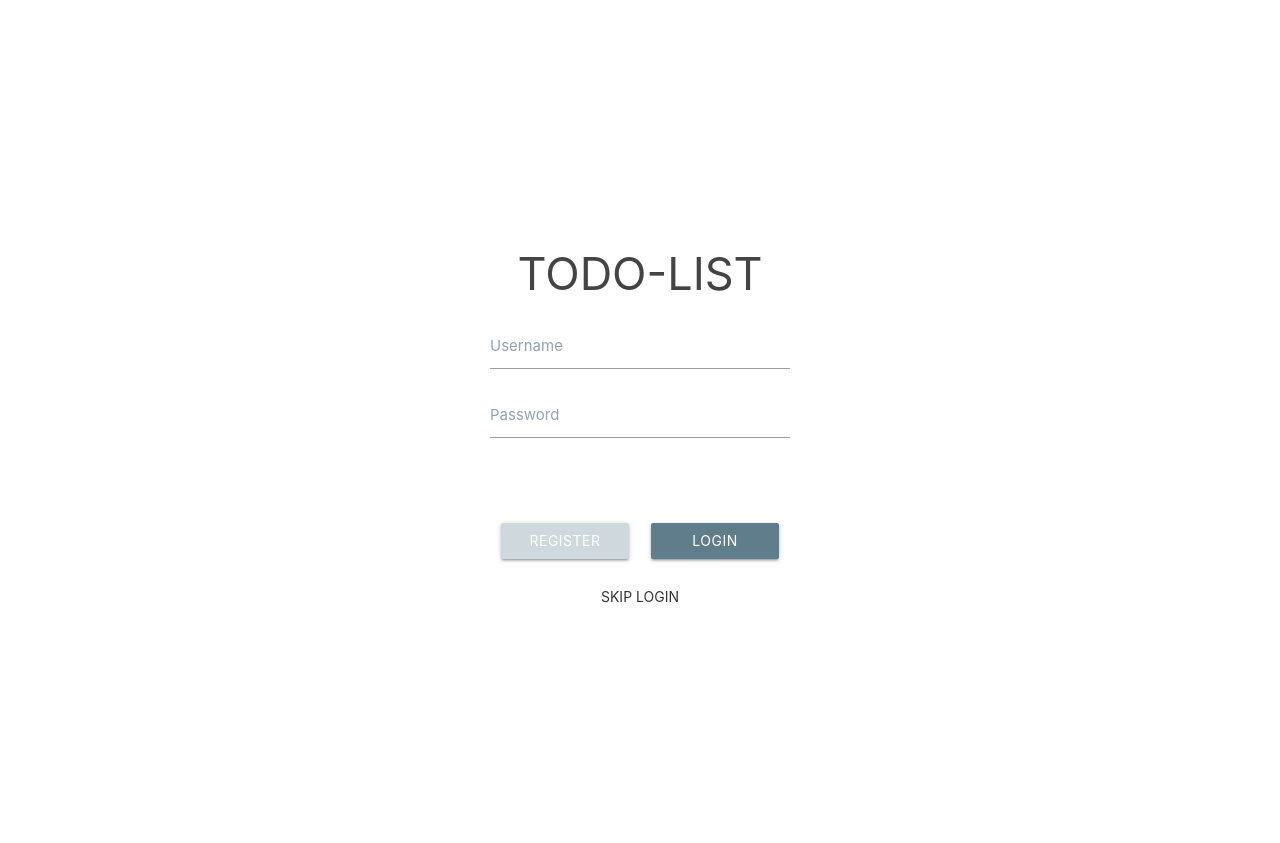
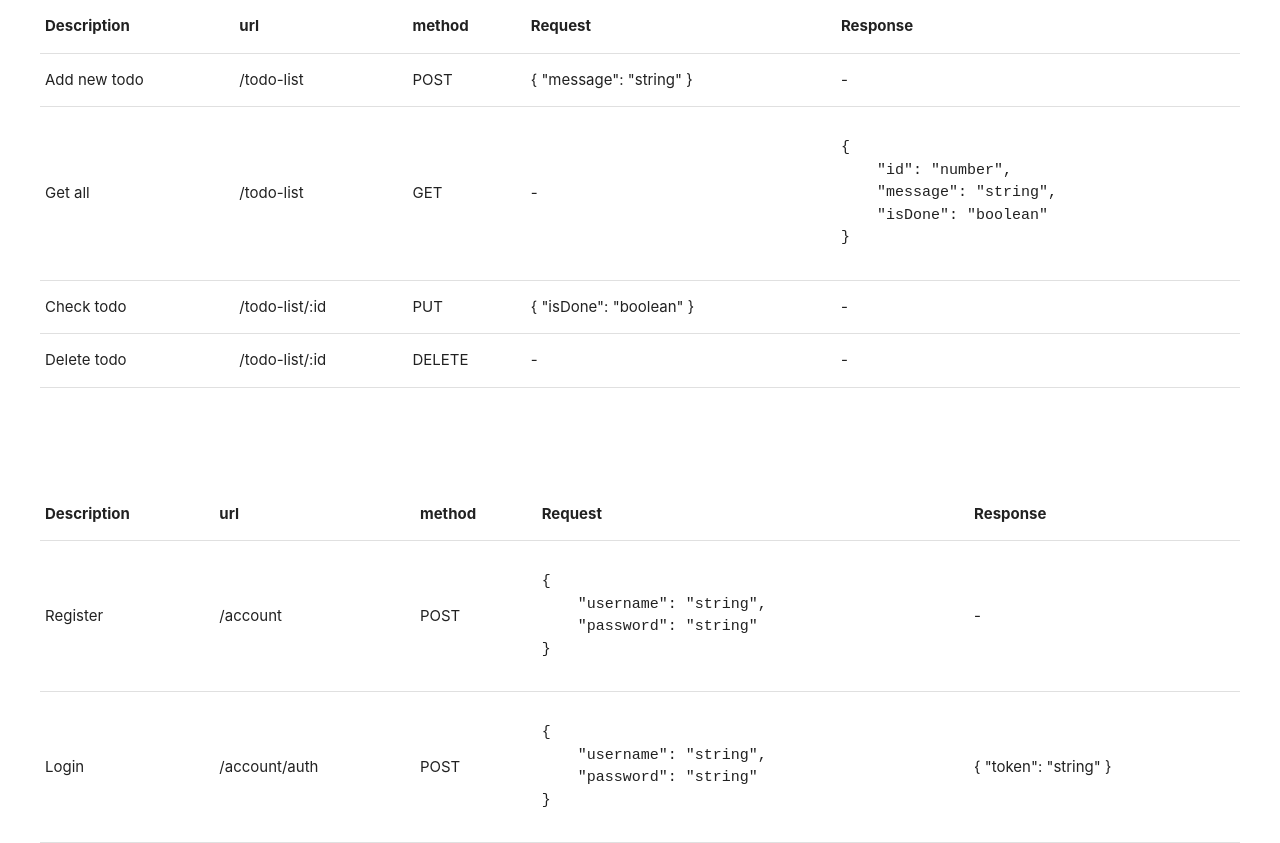
Before and after one commit to fretng/angular-todo, an Angular app: page /api in a window 1280 px wide. Before the commit the page ends 800 px from the top, so only its background shows below. Built offline with nearby package versions, Linux system fonts and the light colour scheme; no server answers.

Commit message:
api page

```diff
--- /dev/null
+++ b/src/app/api-spec/api-spec.component.html
@@ -0,0 +1,83 @@
+<div class="page-api">
+    <table>
+        <thead>
+            <tr>
+                <th>Description</th>
+                <th>url</th>
+                <th>method</th>
+                <th>Request</th>
+                <th>Response</th>
+            </tr>
+        </thead>
+        <tbody>
+            <tr>
+                <td>Add new todo</td>
+                <td>/todo-list</td>
+                <td>POST</td>
+                <td>{{ printJson({ "message": "string" }) }}</td>
+                <td>-</td>
+            </tr>
+
+            <tr>
+                <td>Get all</td>
+                <td>/todo-list</td>
+                <td>GET</td>
+                <td>-</td>
+                <td>
+                    <pre>{{ printJson({ id: 'number', message: 'string', isDone: 'boolean'}) }}</pre>
+                </td>
+            </tr>
+
+            <tr>
+                <td>Check todo</td>
+                <td>/todo-list/:id</td>
+                <td>PUT</td>
+                <td>
+                    {{ printJson({ isDone: 'boolean' }) }}
+                </td>
+                <td>-</td>
+            </tr>
+
+            <tr>
+                <td>Delete todo</td>
+                <td>/todo-list/:id</td>
+                <td>DELETE</td>
+                <td>-</td>
+                <td>-</td>
+            </tr>
+        </tbody>
+    </table>
+
+    <table style="margin-top: 100px;">
+        <thead>
+            <tr>
+                <th>Description</th>
+                <th>url</th>
+                <th>method</th>
+                <th>Request</th>
+                <th>Response</th>
+            </tr>
+        </thead>
+        <tbody>
+            <tr>
+                <td>Register</td>
+                <td>/account</td>
+                <td>POST</td>
+                <td>
+                    <pre>{{ printJson({ username: 'string', password: 'string' }) }}</pre>
+                </td>
+                <td>-</td>
+            </tr>
+
+            <tr>
+                <td>Login</td>
+                <td>/account/auth</td>
+                <td>POST</td>
+                <td>
+                    <pre>{{ printJson({ username: 'string', password: 'string' }) }}</pre>
+                </td>
+                <td>{{ printJson({ token: 'string' }) }}</td>
+            </tr>
+        </tbody>
+    </table>
+</div>
--- /dev/null
+++ b/src/app/api-spec/api-spec.component.scss
@@ -0,0 +1,4 @@
+.page-api {
+    max-width: 1200px;
+    margin: auto;
+}
--- /dev/null
+++ b/src/app/api-spec/api-spec.component.ts
@@ -0,0 +1,17 @@
+import { Component, OnInit } from '@angular/core';
+
+@Component({
+    selector: 'app-api-spec',
+    templateUrl: './api-spec.component.html',
+    styleUrls: ['./api-spec.component.scss'],
+})
+export class ApiSpecComponent implements OnInit {
+    constructor() {}
+
+    ngOnInit(): void {}
+
+    printJson(json): string {
+        let str = JSON.stringify(json, null, 4);
+        return str;
+    }
+}
--- a/src/app/app-routing.module.ts
+++ b/src/app/app-routing.module.ts
@@ -3,9 +3,11 @@ import { Routes, RouterModule } from '@angular/router';
 
 import { HomeComponent } from "./home/home.component";
 import { ListComponent } from "./list/list.component";
+import { ApiSpecComponent } from "./api-spec/api-spec.component";
 
 const routes: Routes = [
     { path : 'list', component: ListComponent },
+    { path : 'api', component: ApiSpecComponent },
     { path : '**', component: HomeComponent },
 ];
 
--- a/src/app/app.module.ts
+++ b/src/app/app.module.ts
@@ -8,11 +8,13 @@ import { AppRoutingModule } from './app-routing.module';
 import { AppComponent } from './app.component';
 import { HomeModule } from './home/home.module';
 import { ListComponent } from './list/list.component';
+import { ApiSpecComponent } from './api-spec/api-spec.component';
 
 @NgModule({
     declarations: [
         AppComponent,
-        ListComponent
+        ListComponent,
+        ApiSpecComponent
     ],
     imports: [
         BrowserModule,
```
Also changed, not shown: 1 other file (tests, documents, lock files or other folders).
